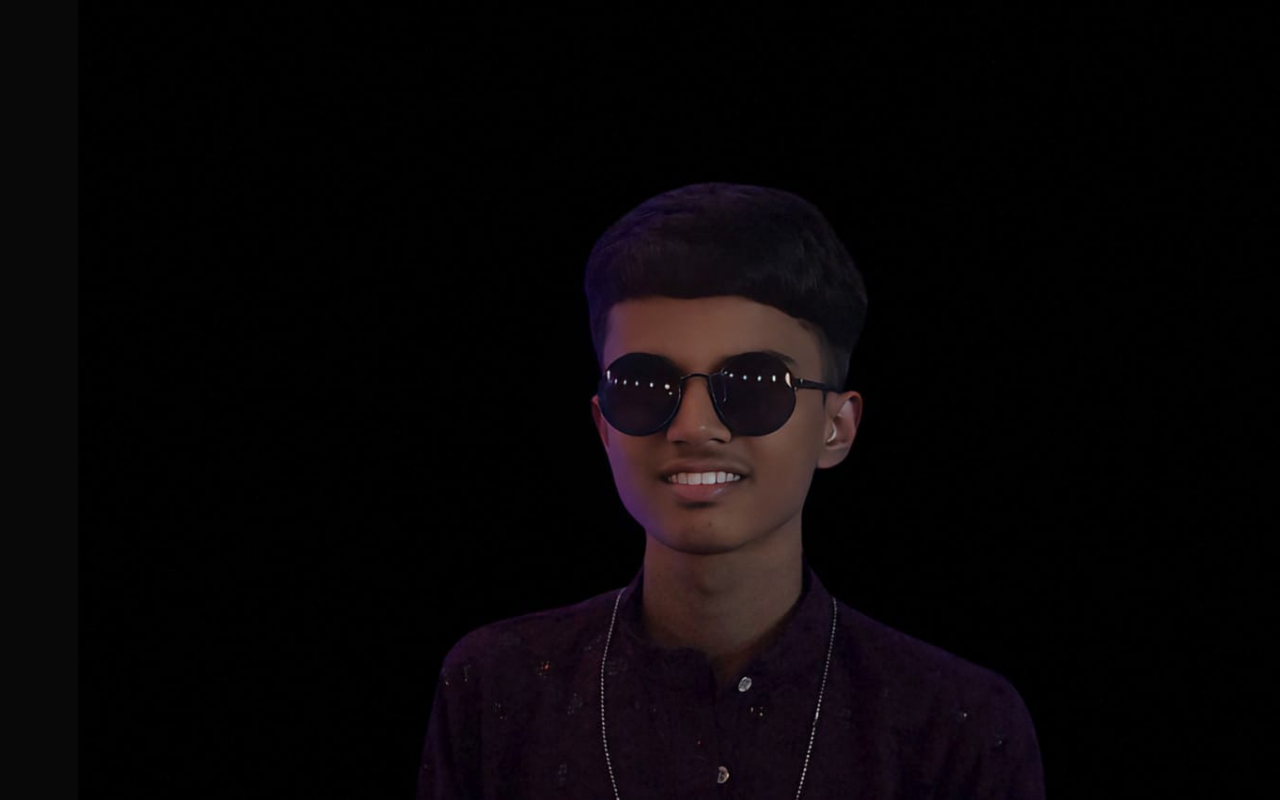
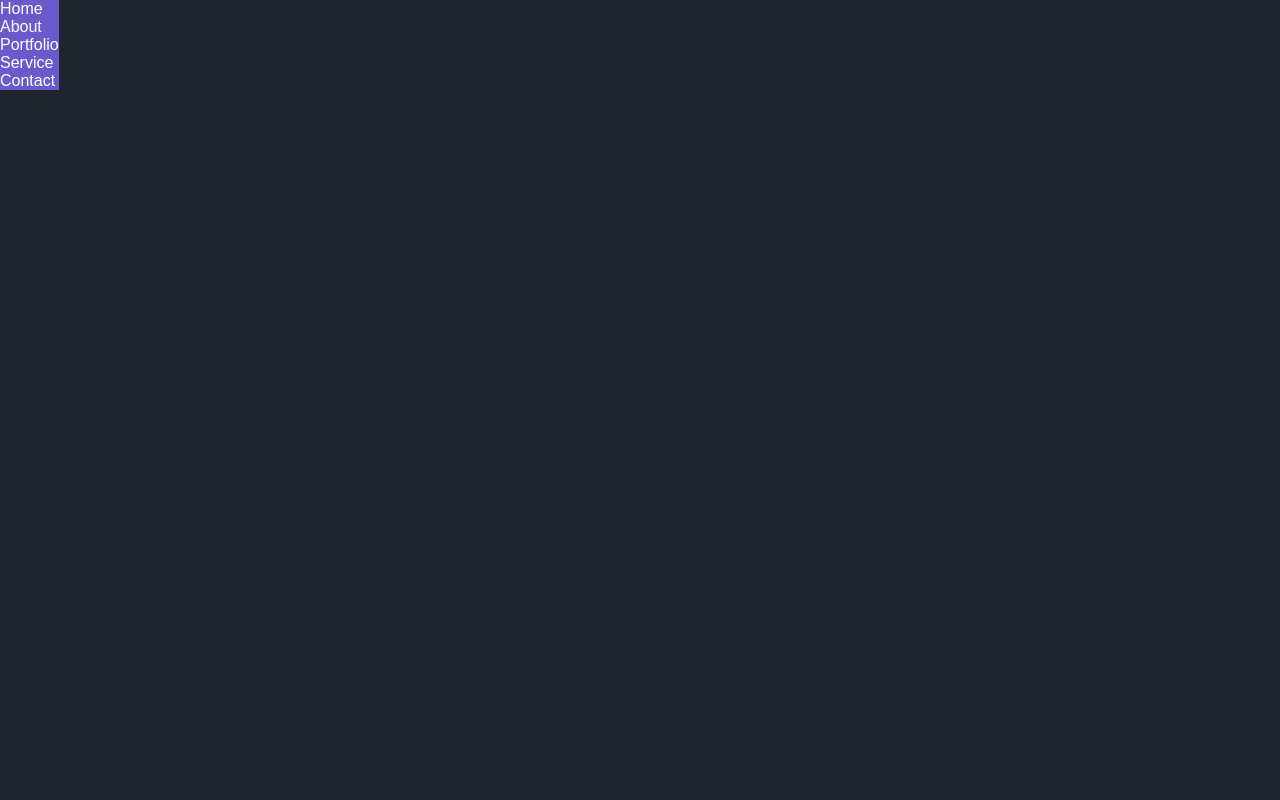
Before and after one commit to Omkar8552/Omkar-s-Portfolio, a plain HTML site: page index.html in a window 1280 px wide. Drawn offline with Linux system fonts and the light colour scheme.

Commit message:
creating new portfolio page

```diff
--- a/index.html
+++ b/index.html
@@ -7,6 +7,15 @@
     <link rel="stylesheet" href="style.css">
 </head>
 <body>
-    <div id="header"></div>
+    <nav class="navbar">
+        <a href="#" class="logo"></a>
+        <ul>
+            <li><a href="#">Home</a></li>
+            <li><a href="#">About</a></li>
+            <li><a href="#">Portfolio</a></li>
+            <li><a href="#">Service</a></li>
+            <li><a href="#">Contact</a></li>
+        </ul>
+    </nav>
 </body>
 </html>
--- a/style.css
+++ b/style.css
@@ -1,27 +1,27 @@
-*{
-margin: 0;
-padding: 0;
-font-family: 'poppins', sans-serif;
-box-sizing: border-box;
+* {
+    margin: 0;
+    padding: 0;
+    box-sizing: border-box;
+    font-family: 'Poppins',sans-serif;
 }
 
 body{
-    background: #080808;
-    color: #fff;
+    background: #1f242d;
 }
 
-div{
-    background-color: black;
-    width: 50%;
-    height: 100%;
+a {
+    color: white;
+    text-decoration: none;
 }
 
-#header{
-    width: 100%;
-    height: 100vh;
-    background-image: url('images/semiimage.jpg'); /* Ensure the path is correct */
-    background-size: contain; /* Keeps the aspect ratio of the image */
-    background-repeat: no-repeat; /* Prevents the image from repeating */
-    background-position: right center; /* Aligns the image to the right and centers vertically */
-    background-color: #080808; /* Matches the body background for seamless design */
+.navbar{
+    position: fixed;
+    left: 0;
+    top: 0;
+    width: 25px 9%;
+    background: slateblue;
+    display: flex;
+    justify-content: space-between;
+    align-items: center;
+    z-index: 100;
 }
```
Also changed, not shown: images/OMKAR.png (added).
